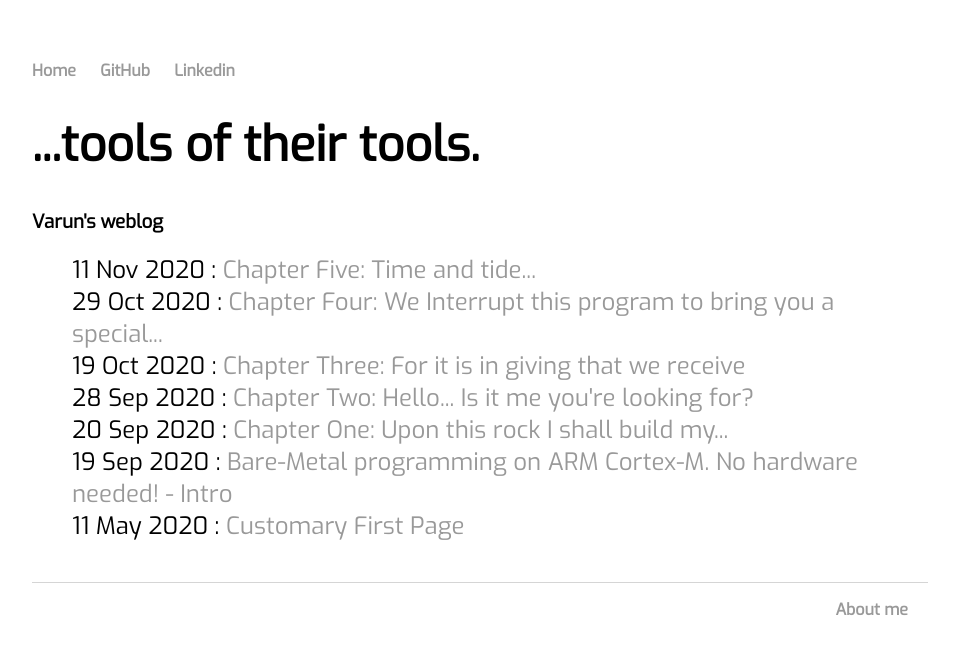
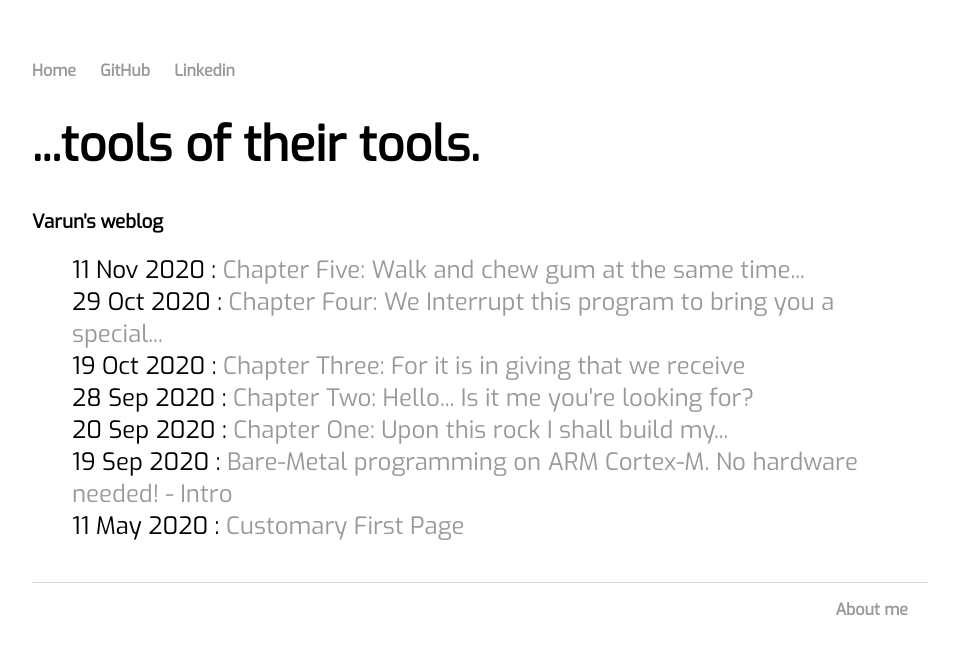
Before and after one commit to varun-venkatesh/varun-venkatesh.github.io, a Jekyll site: the page built from index.html, in a window 1280 px wide. Shown: the top 654 px of the page, without its empty margins (160-1119 px from the left). Built offline with Jekyll 4.4.1, drawn with Linux system fonts in a browser that asks for light colours.

Commit message:
Update 2020-11-11-bare-mtl-chapter5.md

```diff
--- a/_posts/2020-11-11-bare-mtl-chapter5.md
+++ b/_posts/2020-11-11-bare-mtl-chapter5.md
@@ -1,5 +1,5 @@
 ---
 layout: posts
-title: "Chapter Five: Time and tide..."
+title: "Chapter Five: Walk and chew gum at the same time..."
 date: 2020-11-11
 ---
```
